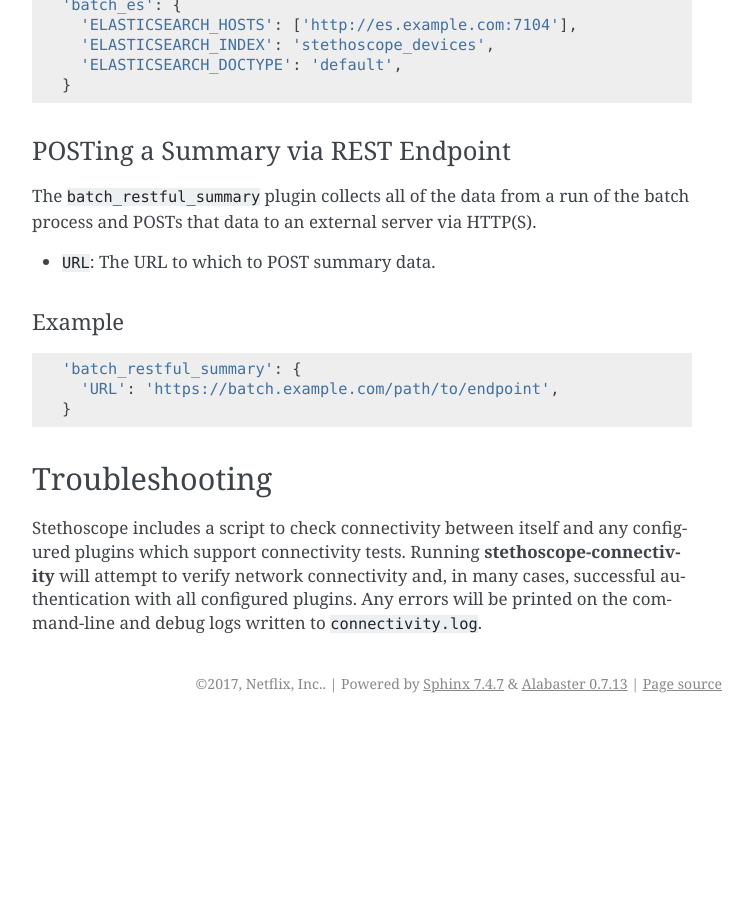
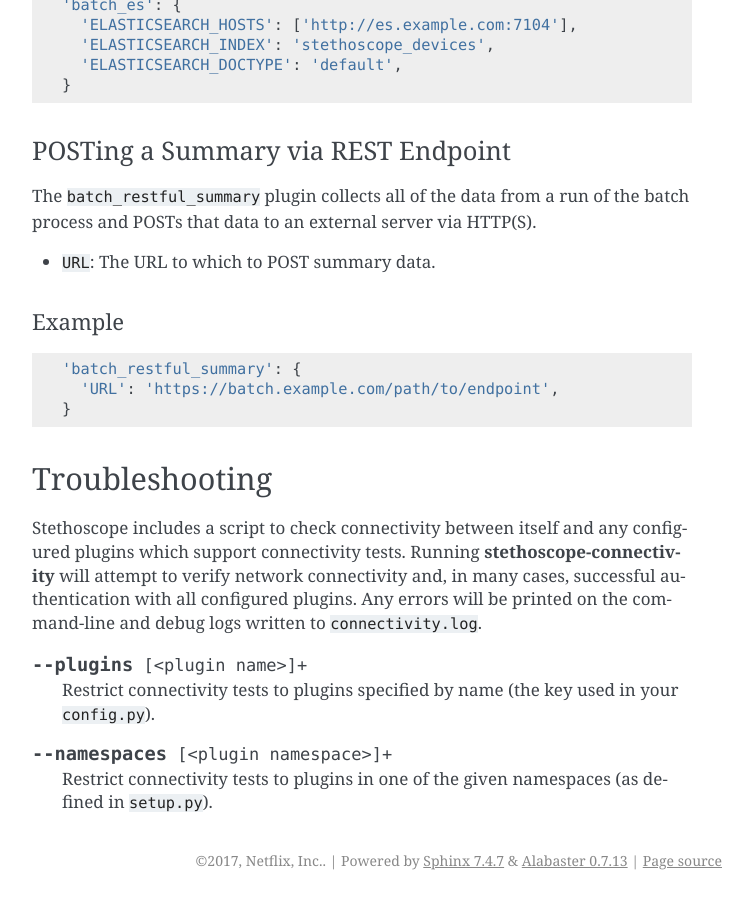
Before and after one commit to Netflix-Skunkworks/stethoscope, a Sphinx documentation site: the page built from docs/plugins.rst, in a window 1280 px wide and 900 px high, scrolled down 11163 px. Shown: the whole window, without its empty margins (388-1141 px from the left). Built offline with Sphinx 7.4.7, drawn with Linux system fonts in a browser that asks for light colours; before the commit the page ends 11886 px from its top, so only the background shows below that.

Commit message:
doc: Document options to `stethoscope-connectivity`.

```diff
--- a/docs/plugins.rst
+++ b/docs/plugins.rst
@@ -576,3 +576,14 @@ Stethoscope includes a script to check connectivity between itself and any confi
 support connectivity tests. Running :program:`stethoscope-connectivity` will attempt to verify
 network connectivity and, in many cases, successful authentication with all configured plugins.
 Any errors will be printed on the command-line and debug logs written to :file:`connectivity.log`.
+
+.. program:: stethoscope-connectivity
+
+.. option:: --plugins [<plugin name>]+
+
+   Restrict connectivity tests to plugins specified by name (the key used in your ``config.py``).
+
+.. option:: --namespaces [<plugin namespace>]+
+
+   Restrict connectivity tests to plugins in one of the given namespaces (as defined in
+   ``setup.py``).
```
